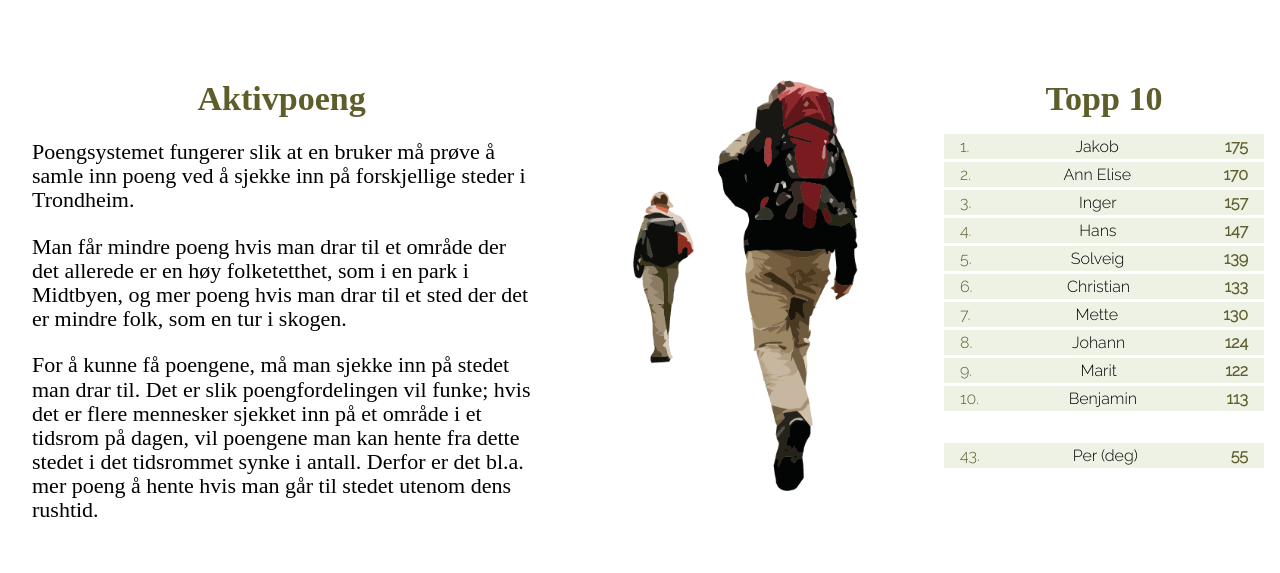
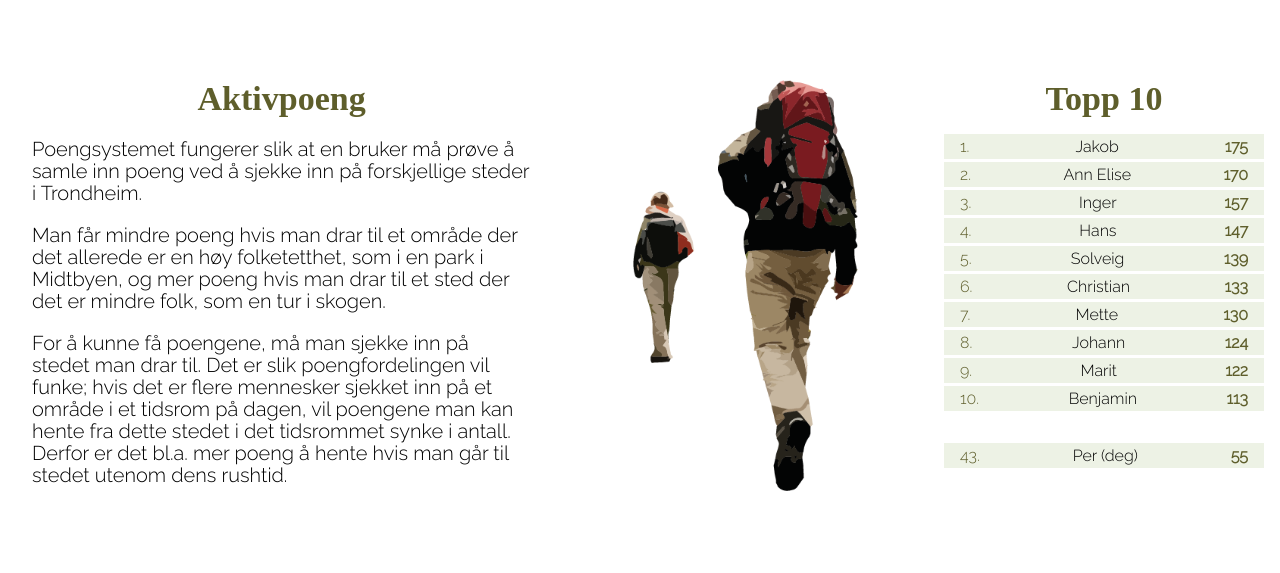
Before and after one commit to balazsorban44/eit-c, a Next.js app: page / in a window 1280 px wide. Shown: the part 880-1453 px from the top of the page. Built offline with nearby package versions, Linux system fonts and the light colour scheme.

Commit message:
Fix fonts after layout change

```diff
--- a/styles/layout.sass
+++ b/styles/layout.sass
@@ -12,7 +12,8 @@ a
 
 p
   line-height: 1.1
-  font-size: 22px
+  font-size: 20px
+  font-family: 'Raleway'
 
 .wrapper
   display: grid
@@ -36,6 +37,7 @@ nav
   z-index: 1
   background-color: white
   box-shadow: 0 0 10px 5px white
+
   ul
     flex-wrap: wrap
     display: flex
```
